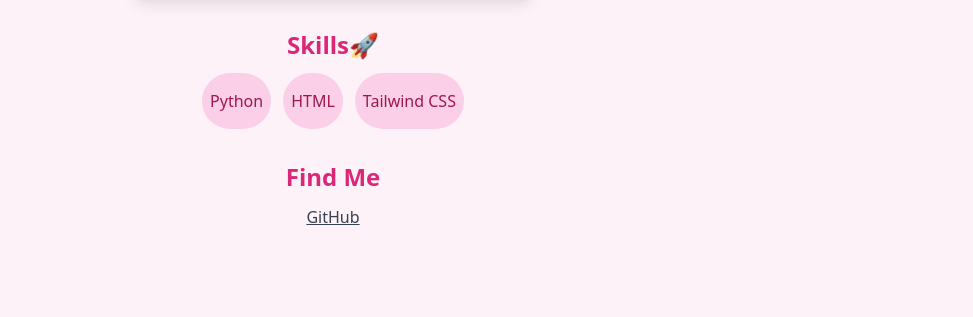
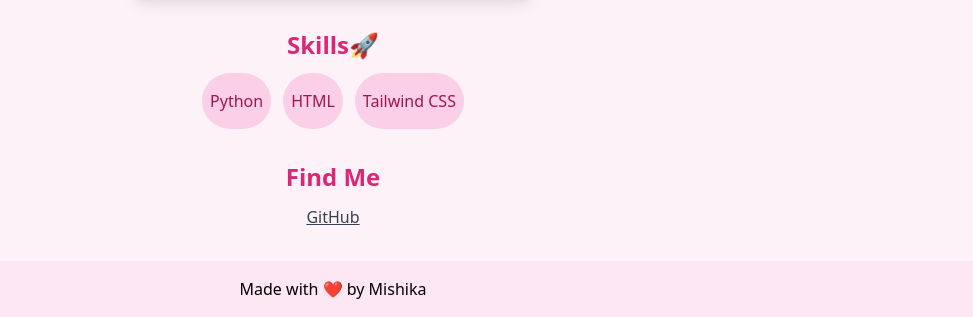
Before and after one commit to mishika074/mishika-corner, a plain HTML site: page index.html in a window 1280 px wide. Shown: the part 519-836 px from the top of the page, without its empty margins (307-1280 px from the left). Before the commit the page ends 800 px from the top, so only its background shows below. Drawn offline with nearby package versions, Linux system fonts and the light colour scheme.

Commit message:
added footer to the index.html file

```diff
--- a/index.html
+++ b/index.html
@@ -27,5 +27,8 @@
     .dark-mode {background-color: "1a1a1a"!important; color:white!important;}
     .dark-mode h1, .dark-mode h2, .dark-mode p {color:white!important;}
   </style>
+  <footer class="bg-pink-100 text-center py-4 mt-8">
+   Made with ❤️ by Mishika
+  </footer>
 </body>
 </html>
```
